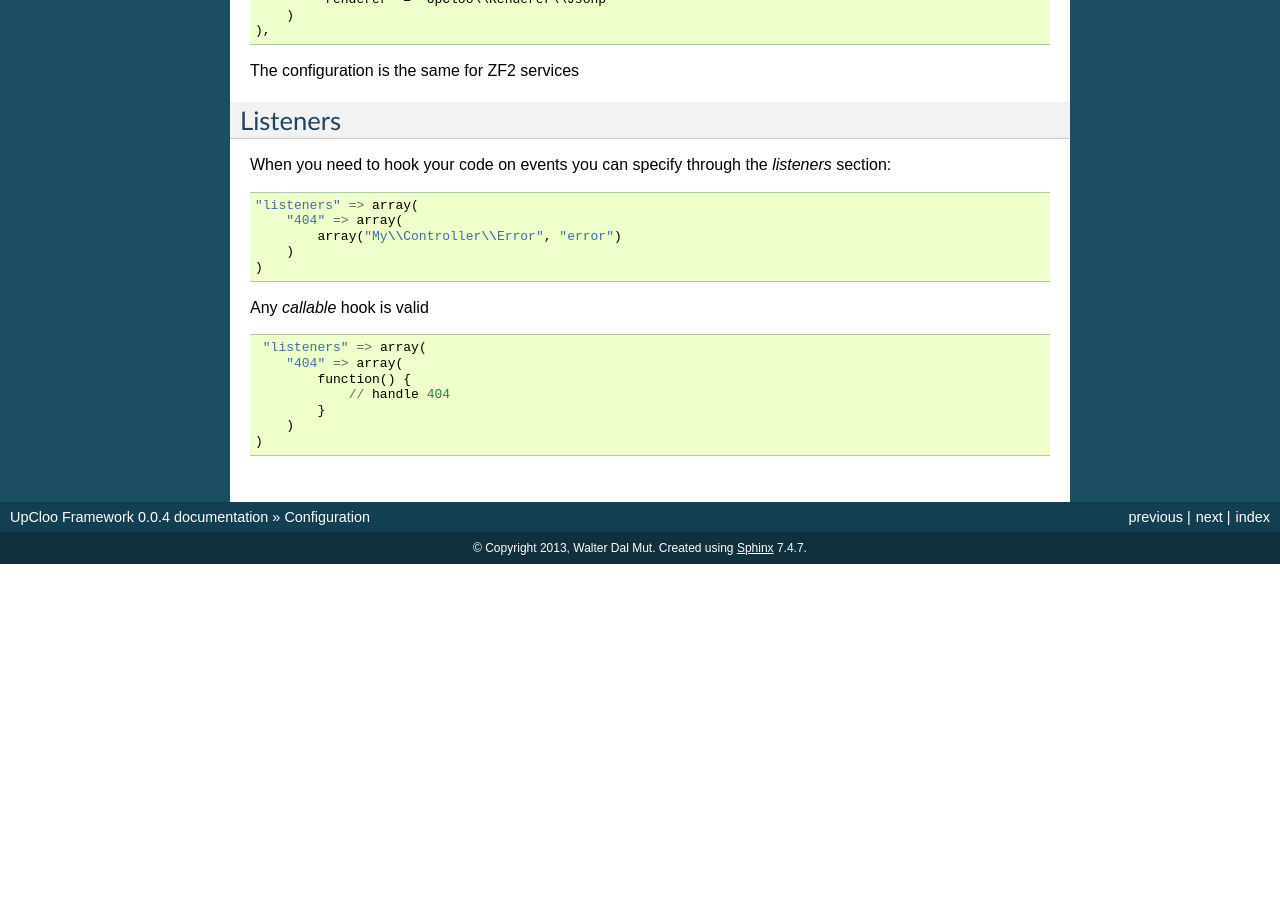
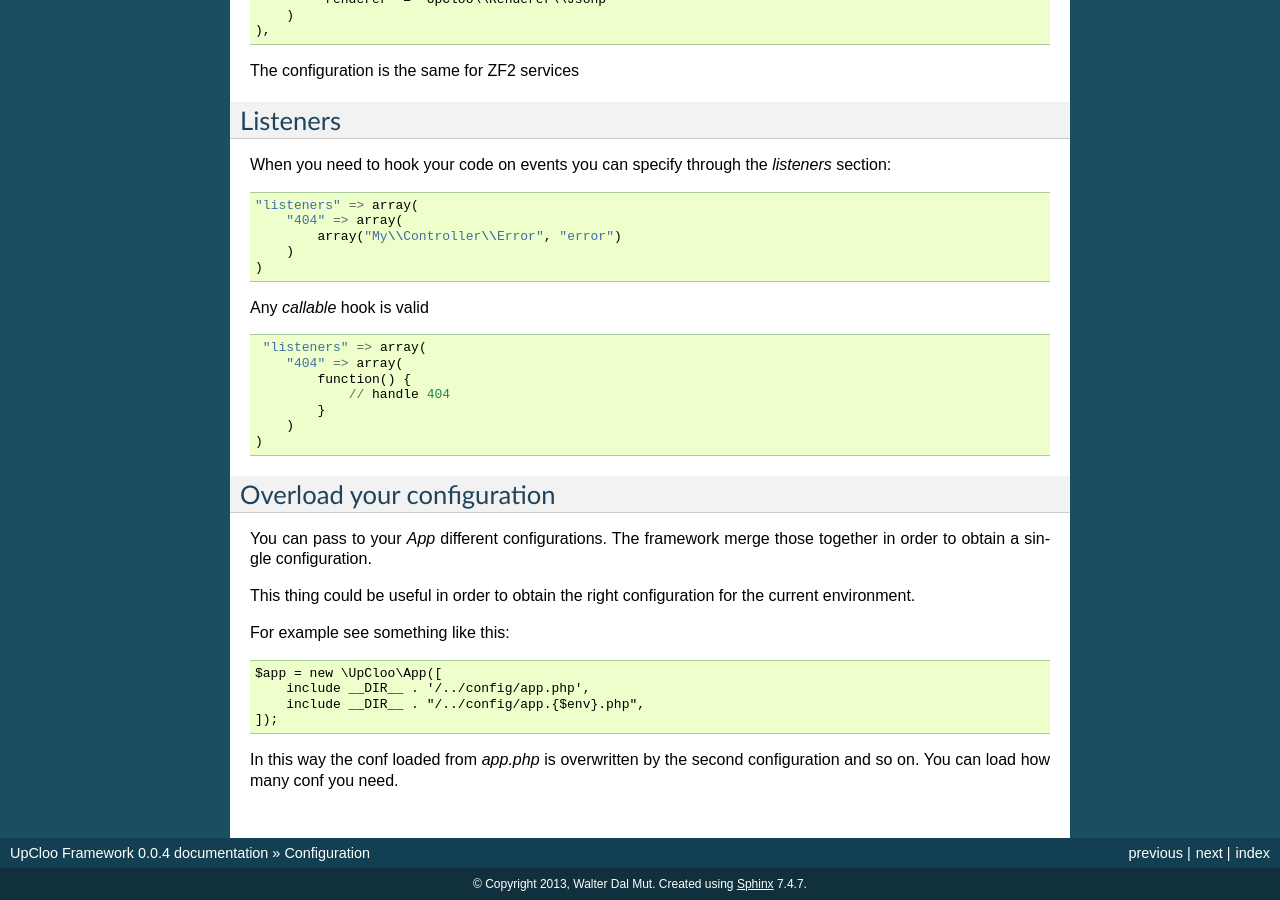
Before and after one commit to wdalmut/upcloo-web-framework, a Sphinx documentation site: the page built from docs/configuration.rst, in a window 1280 px wide and 900 px high, scrolled down 769 px. Built offline with Sphinx 7.4.7, drawn with Linux system fonts in a browser that asks for light colours; before the commit the page ends 1333 px from its top, so only the background shows below that; some of the changed text lies outside the part shown.

Commit message:
Updated docs with new App params

```diff
--- a/docs/configuration.rst
+++ b/docs/configuration.rst
@@ -68,3 +68,22 @@ Any `callable` hook is valid ::
             }
         )
     )
+
+Overload your configuration
+---------------------------
+
+You can pass to your `App` different configurations. The framework merge those
+together in order to obtain a single configuration.
+
+This thing could be useful in order to obtain the right configuration for the
+current environment.
+
+For example see something like this: ::
+
+    $app = new \UpCloo\App([
+        include __DIR__ . '/../config/app.php',
+        include __DIR__ . "/../config/app.{$env}.php",
+    ]);
+
+In this way the conf loaded from `app.php` is overwritten by the second configuration
+and so on. You can load how many conf you need.
--- a/docs/getting-started.rst
+++ b/docs/getting-started.rst
@@ -34,7 +34,7 @@ the `index.php` file. ::
     $loader->add("My", __DIR__ . '/../src');
 
     $conf = include __DIR__ . "/../configs/app.php";
-    $app = new \UpCloo\App($conf);
+    $app = new \UpCloo\App([$conf]);
     $app->run();
 
 As you can see the first to line uses the composer autoloader in order to
```
Also changed, not shown: README.md (+1 -1 lines).
